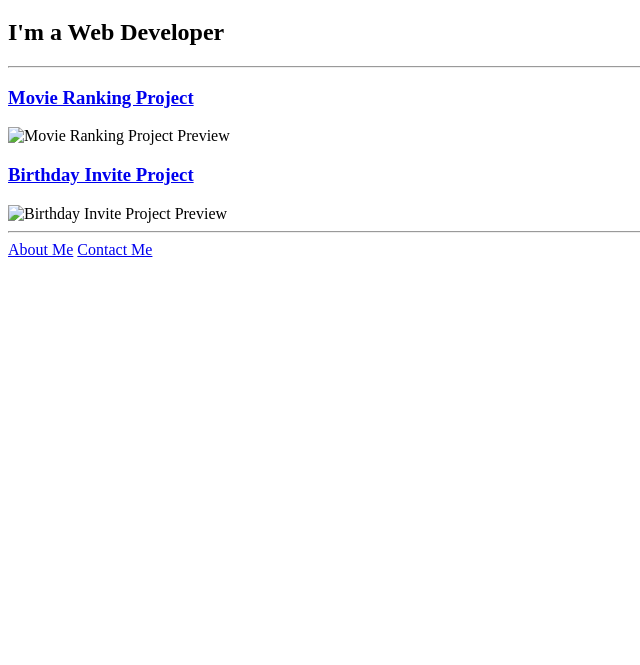
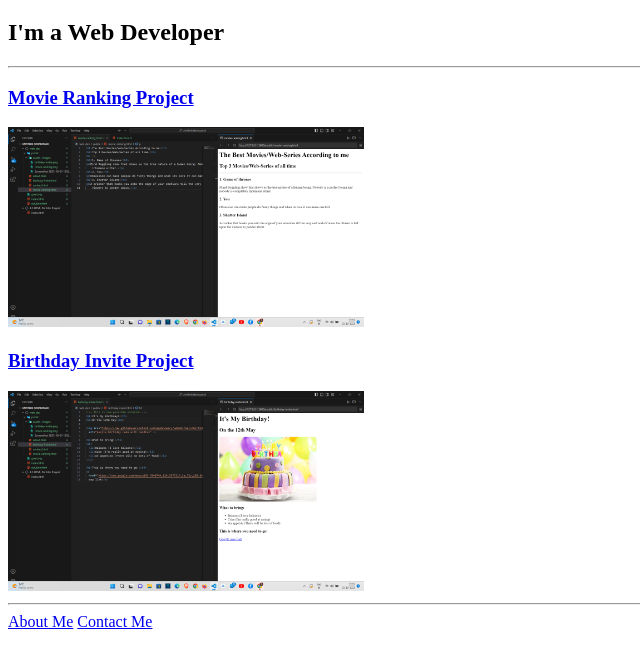
Before and after one commit to PiyushD30/web-dev_portfolio, a plain HTML site: page index.html in a window 1280 px wide. Shown: the part 61-726 px from the top of the page, without its empty margins (0-640 px from the left). Drawn offline with Linux system fonts and the light colour scheme.

Commit message:
Update index.html

```diff
--- a/index.html
+++ b/index.html
@@ -9,12 +9,12 @@
     <h1>Piyush's Portfolio</h1>
     <h2>I'm a Web Developer</h2>
     <hr/>
-    <h3><a href="./portfolio/public/movie-ranking.html">Movie Ranking Project</a></h3>
-    <img src="./portfolio/assets/images/movie.png" alt="Movie Ranking Project Preview" height="200"/>
-    <h3><a href="./portfolio/public/birthday-invite.html">Birthday Invite Project</a></h3>
-    <img src="./portfolio/assets/images/birthday.png" alt="Birthday Invite Project Preview" height="200" />
+    <h3><a href="./public/movie-ranking.html">Movie Ranking Project</a></h3>
+    <img src="./assets/images/movie.png" alt="Movie Ranking Project Preview" height="200"/>
+    <h3><a href="./public/birthday-invite.html">Birthday Invite Project</a></h3>
+    <img src="./assets/images/birthday.png" alt="Birthday Invite Project Preview" height="200" />
     <hr/>
-    <a href="./portfolio/public/about.html">About Me</a>
-    <a href="./portfolio/public/contact.html">Contact Me</a>
+    <a href="./public/about.html">About Me</a>
+    <a href="./public/contact.html">Contact Me</a>
 </body>
 </html>
```
